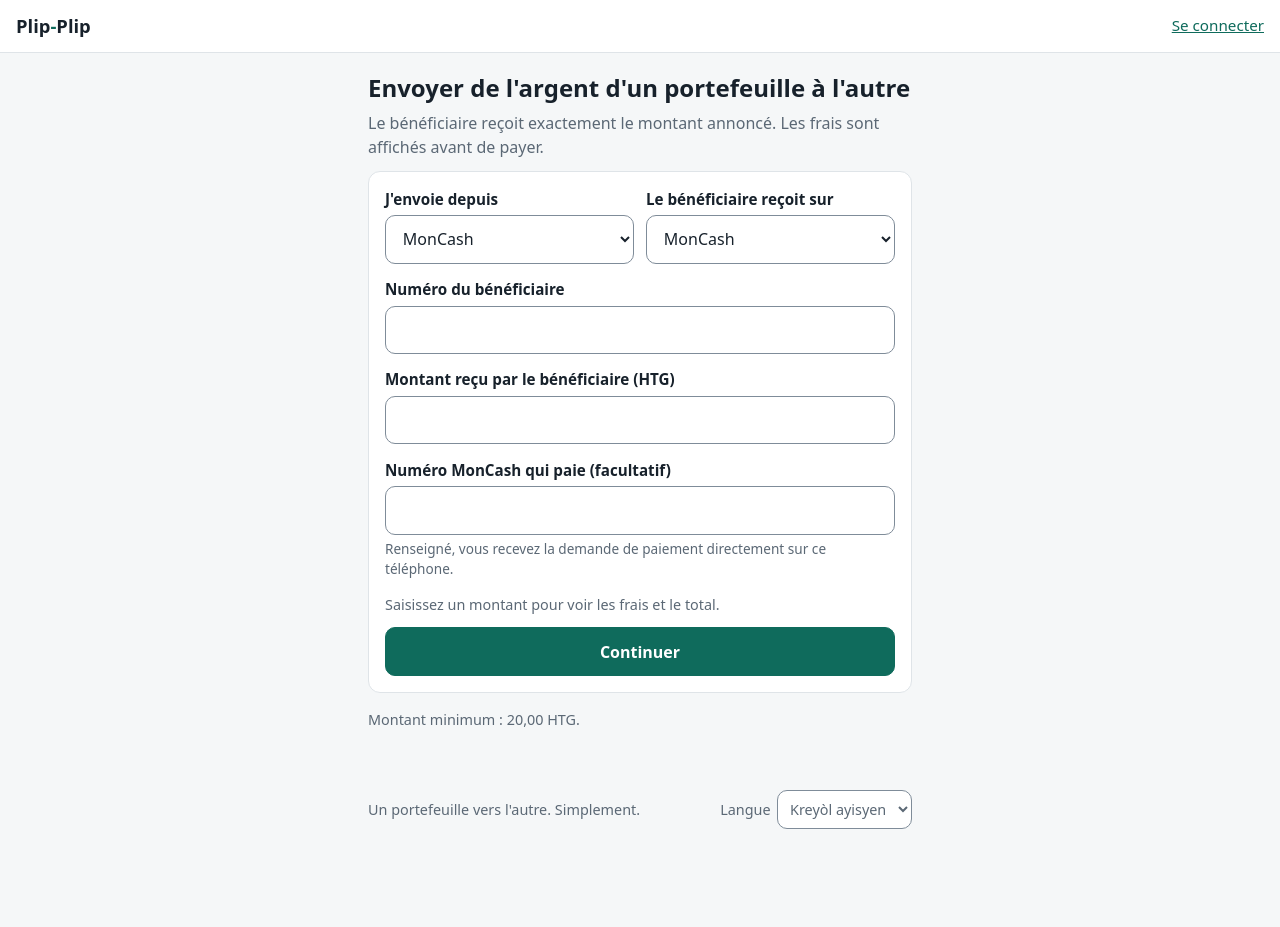
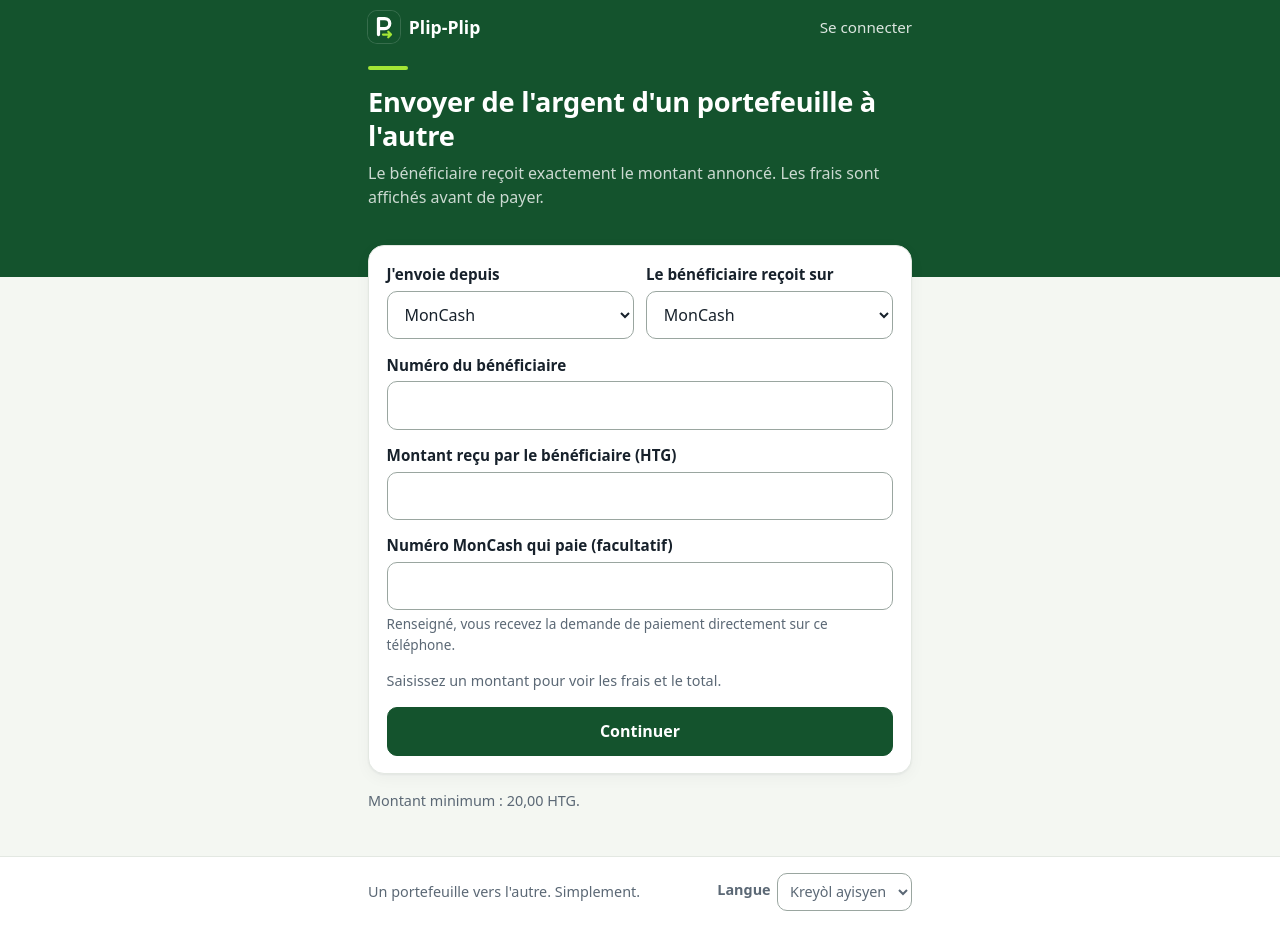
Before and after one commit to Vaillantval/Tr_Plip-Plip_web, a Django app: page / in a window 1280 px wide. Before the commit the page ends 829 px from the top, so only its background shows below. Run offline with Django 5.2, Linux system fonts and the light colour scheme; data comes from the database, SQL or seed files in the repository; data that the repository does not hold is empty; parts of the project's set-up code (start-up, migrations or seed data) failed here and were passed over.

Commit message:
Site client : habillage aux couleurs de Plip-Plip (logo A)
- En-tete vert fonce avec le logo, icone d'onglet.
- Accueil : bandeau vert, la carte d'envoi le chevauche.
- Etapes paiement / transfert / recu en frise numerotee.
- Fiche transfert : montant en grand, reclamation en bulles.
- Aucun texte nouveau : rien a traduire.

Co-Authored-By: Claude Opus 5.5 <noreply@anthropic.com>

```diff
--- a/apps/web/static/web/app.css
+++ b/apps/web/static/web/app.css
@@ -1,33 +1,39 @@
 /* Plip-Plip — site client. Mobile d'abord, sans dependance externe.
-   Identite visuelle : tout l'habillage passe par les variables ci-dessous. */
+   Identite visuelle (logo A, meme palette que la console) : tout
+   l'habillage passe par les variables ci-dessous. */
 
 :root {
   /* Marque */
-  --brand: #0f6b5c;
+  --brand: #14532d;
+  --brand-deep: #0f3d22;
   --brand-ink: #ffffff;
-  --brand-soft: #e3f1ee;
+  --brand-soft: #ecfccb;
+  --accent: #a3e635;
 
   /* Neutres */
   --ink: #17212b;
   --muted: #5b6875;
-  --line: #dfe4e8;
-  --bg: #f5f7f8;
+  --line: #e3e8e2;
+  --bg: #f4f7f2;
   --surface: #ffffff;
-  --input-border: #7f8c99;
-  --neutral-soft: #eceff1;
+  --input-border: #9aa6a0;
+  --neutral-soft: #eef1ee;
 
   /* Etats */
-  --ok: #167a3a;
-  --ok-soft: #e4f4e9;
+  --ok: #166534;
+  --ok-soft: #dcfce7;
+  --progress: #075985;
+  --progress-soft: #e0f2fe;
   --warn: #8a5a00;
   --warn-soft: #fdf2d8;
   --danger: #b42318;
   --danger-soft: #fdecea;
 
-  /* Rayons */
+  /* Rayons, ombres */
   --radius-sm: 10px;
-  --radius-md: 12px;
+  --radius-md: 16px;
   --radius-full: 999px;
+  --shadow: 0 1px 2px rgba(16, 24, 40, .05), 0 4px 16px rgba(16, 24, 40, .04);
 
   /* Dimensions */
   --tap-target: 3rem;
@@ -46,91 +52,165 @@ body {
   background: var(--bg);
   color: var(--ink);
   font: 16px/1.5 var(--font);
+  min-height: 100vh;
+  display: flex; flex-direction: column;
 }
-a { color: var(--brand); }
-h1 { font-size: 1.5rem; line-height: 1.25; margin: 0 0 .5rem; }
+a { color: var(--brand); text-underline-offset: 2px; }
+h1 { font-size: 1.5rem; line-height: 1.25; margin: 0 0 .5rem; letter-spacing: -.01em; }
 h2 { font-size: 1.1rem; margin: 0 0 .5rem; }
 p { margin: 0 0 .75rem; }
 
-.top {
-  display: flex; align-items: center; gap: 1rem;
-  padding: .75rem 1rem; background: var(--surface); border-bottom: 1px solid var(--line);
+/* En-tete */
+.top { background: var(--brand); color: var(--brand-ink); }
+.top-in {
+  max-width: var(--content-width); margin: 0 auto;
+  display: flex; align-items: center; gap: 1rem; padding: .7rem 1rem;
 }
-.brand { font-weight: 700; font-size: 1.15rem; color: var(--ink); text-decoration: none; }
-.brand span { color: var(--brand); }
-.top nav { margin-left: auto; display: flex; align-items: center; gap: .75rem; font-size: .95rem; }
+.brand {
+  display: inline-flex; align-items: center; gap: .55rem;
+  font-weight: 700; font-size: 1.1rem; color: inherit; text-decoration: none;
+}
+.brand img { width: 2rem; height: 2rem; border-radius: 9px; box-shadow: 0 0 0 1px rgba(255, 255, 255, .15); }
+.top nav { margin-left: auto; display: flex; align-items: center; gap: 1rem; font-size: .95rem; }
+.top nav a, .top nav button.link { color: rgba(255, 255, 255, .85); text-decoration: none; font-weight: 500; }
+.top nav a:hover, .top nav button.link:hover { color: #fff; }
 .top nav form { margin: 0; }
 
-.wrap { max-width: var(--content-width); margin: 0 auto; padding: 1.25rem 1rem 2rem; }
+/* Bandeau d'accueil : prolonge l'en-tete, la carte d'envoi le chevauche. */
+.hero { background: var(--brand); color: var(--brand-ink); }
+.hero-in { max-width: var(--content-width); margin: 0 auto; padding: .75rem 1rem 4.25rem; }
+.hero h1 { font-size: 1.7rem; }
+.hero .lead { color: rgba(255, 255, 255, .78); margin: 0; }
+.hero-mark { display: block; width: 2.5rem; height: 4px; border-radius: 2px; background: var(--accent); margin: 0 0 .9rem; }
+.hero + .wrap { margin-top: -3.25rem; }
+
+.wrap { width: 100%; max-width: var(--content-width); margin: 0 auto; padding: 1.25rem 1rem 2rem; flex: 1; }
 .lead { color: var(--muted); }
 .muted { color: var(--muted); font-size: .9rem; }
 .mono { font-family: var(--font-mono); letter-spacing: .02em; }
 
 .card {
   background: var(--surface); border: 1px solid var(--line); border-radius: var(--radius-md);
-  padding: 1rem; margin: 0 0 1rem;
+  padding: 1.1rem; margin: 0 0 1rem; box-shadow: var(--shadow);
 }
+.card > :last-child { margin-bottom: 0; }
 
+/* Formulaires */
 .field { margin: 0 0 .9rem; }
-.field label { display: block; font-weight: 600; font-size: .95rem; margin: 0 0 .3rem; }
+.field label, form > label, fieldset legend { display: block; font-weight: 600; font-size: .95rem; margin: 0 0 .3rem; }
 .field .help { color: var(--muted); font-size: .85rem; margin: .25rem 0 0; }
-.field .error { color: var(--danger); font-size: .9rem; margin: .25rem 0 0; }
-input, select {
+.field .error, .error { color: var(--danger); font-size: .9rem; margin: .25rem 0 0; }
+input, select, textarea {
   width: 100%; font: inherit; color: inherit;
   padding: .7rem .8rem; border: 1px solid var(--input-border); border-radius: var(--radius-sm);
   background: var(--surface);
   min-height: var(--tap-target);
 }
-input:focus, select:focus, button:focus-visible, .button:focus-visible {
-  outline: 3px solid color-mix(in srgb, var(--brand) 35%, transparent); outline-offset: 1px; border-color: var(--brand);
+textarea { resize: vertical; margin: 0 0 .75rem; }
+input[type="radio"], input[type="checkbox"] {
+  width: 1.15rem; height: 1.15rem; min-height: 0; padding: 0; margin: 0 .5rem 0 0;
+  vertical-align: -.2rem; accent-color: var(--brand);
 }
+input:focus, select:focus, textarea:focus, button:focus-visible, .button:focus-visible {
+  outline: 3px solid color-mix(in srgb, var(--accent) 70%, transparent); outline-offset: 1px; border-color: var(--brand);
+}
+fieldset { border: 0; padding: 0; margin: 0 0 1rem; }
+fieldset p { margin: 0 0 .4rem; }
+fieldset label {
+  display: block; padding: .7rem .8rem; border: 1px solid var(--line); border-radius: var(--radius-sm); cursor: pointer;
+}
+fieldset label:has(input:checked) { border-color: var(--brand); background: var(--brand-soft); }
 .row { display: grid; gap: 0 .75rem; grid-template-columns: 1fr; }
-@media (min-width: 30rem) { .row.two { grid-template-columns: 1fr 1fr; } }
+@media (min-width: 30rem) { .row.two { grid-template-columns: 1fr 1fr; align-items: end; } }
 
+/* Boutons */
 button, .button {
   display: inline-flex; align-items: center; justify-content: center; gap: .4rem;
   font: inherit; font-weight: 600; text-decoration: none; cursor: pointer;
   min-height: var(--tap-target); padding: .7rem 1.1rem; border-radius: var(--radius-sm);
   border: 1px solid var(--brand); background: var(--brand); color: var(--brand-ink);
 }
+button:hover, .button:hover { background: var(--brand-deep); }
 button.block, .button.block { width: 100%; }
 button.secondary, .button.secondary { background: var(--surface); color: var(--brand); }
+button.secondary:hover, .button.secondary:hover { background: var(--brand-soft); }
 button.link { background: none; border: 0; color: var(--brand); padding: 0; min-height: 0; font-weight: 500; }
 button[disabled] { opacity: .6; cursor: progress; }
 
+/* Messages */
 .alert { border-radius: var(--radius-sm); padding: .7rem .85rem; margin: 0 0 1rem; font-size: .95rem; }
 .alert.error { background: var(--danger-soft); color: var(--danger); }
 .alert.warning { background: var(--warn-soft); color: var(--warn); }
 .alert.success { background: var(--ok-soft); color: var(--ok); }
 .alert.info { background: var(--brand-soft); color: var(--brand); }
 
+/* Detail des frais */
+#quote { margin: .25rem 0 1rem; }
 .fees { width: 100%; border-collapse: collapse; font-size: .95rem; }
-.fees td { padding: .35rem 0; border-bottom: 1px solid var(--line); }
+.fees td { padding: .45rem 0; border-bottom: 1px dashed var(--line); }
 .fees td:last-child { text-align: right; white-space: nowrap; font-variant-numeric: tabular-nums; }
 .fees tr.receive td { font-weight: 600; }
-.fees tr.total td { border-bottom: 0; padding-top: .6rem; font-weight: 700; font-size: 1.1rem; }
-
-.pill {
-  display: inline-block; border-radius: var(--radius-full); padding: .15rem .6rem; font-size: .85rem; font-weight: 600;
+.fees tr.total td {
+  border-bottom: 0; padding: .7rem .75rem; font-weight: 700; font-size: 1.1rem;
   background: var(--brand-soft); color: var(--brand);
 }
+.fees tr.total td:first-child { border-radius: var(--radius-sm) 0 0 var(--radius-sm); }
+.fees tr.total td:last-child { border-radius: 0 var(--radius-sm) var(--radius-sm) 0; }
+.fees tr.total + tr td, .fees tr + tr.total td { border-top: 0; }
+
+/* Etats */
+.pill {
+  display: inline-flex; align-items: center; gap: .35rem;
+  border-radius: var(--radius-full); padding: .15rem .65rem; font-size: .82rem; font-weight: 600;
+  background: var(--progress-soft); color: var(--progress);
+}
+.pill::before { content: ""; width: .45rem; height: .45rem; border-radius: 50%; background: currentColor; opacity: .7; }
 .pill.delivered { background: var(--ok-soft); color: var(--ok); }
+.pill.awaiting_payment { background: var(--warn-soft); color: var(--warn); }
 .pill.expired, .pill.cancelled { background: var(--neutral-soft); color: var(--muted); }
 .pill.refunded { background: var(--warn-soft); color: var(--warn); }
+.pill.answered { background: var(--brand-soft); color: var(--brand); }
 
-.steps { display: flex; gap: .4rem; list-style: none; padding: 0; margin: .75rem 0 1rem; font-size: .85rem; }
-.steps li { flex: 1; text-align: center; padding-top: .5rem; border-top: 4px solid var(--line); color: var(--muted); }
-.steps li.done { border-color: var(--brand); color: var(--ink); }
+/* Etapes : paiement, transfert, recu */
+.steps { display: flex; list-style: none; padding: 0; margin: 1rem 0 1.1rem; font-size: .85rem; counter-reset: step; }
+.steps li { flex: 1; position: relative; text-align: center; padding-top: 2rem; color: var(--muted); counter-increment: step; }
+.steps li::before {
+  content: counter(step); position: absolute; top: 0; left: 50%; transform: translateX(-50%); z-index: 1;
+  width: 1.6rem; height: 1.6rem; border-radius: 50%; display: grid; place-items: center;
+  background: var(--surface); border: 2px solid var(--line); font-weight: 700; font-size: .8rem;
+}
+.steps li + li::after {
+  content: ""; position: absolute; top: .75rem; right: 50%; width: 100%; height: 2px; background: var(--line);
+}
+.steps li.done { color: var(--ink); font-weight: 600; }
+.steps li.done::before { content: "✓"; background: var(--brand); border-color: var(--brand); color: var(--accent); }
+.steps li.done + li.done::after { background: var(--brand); }
 
+/* Fiche transfert */
 .reference { font-size: 1.25rem; font-weight: 700; }
+.amount-big { font-size: 2rem; font-weight: 700; letter-spacing: -.02em; font-variant-numeric: tabular-nums; margin: 0; }
+.amount-big small { font-size: 1rem; color: var(--muted); font-weight: 600; }
+
+/* Listes */
 .list { list-style: none; margin: 0; padding: 0; }
-.list li a { display: flex; flex-wrap: wrap; gap: .25rem .75rem; align-items: center; color: inherit; text-decoration: none; }
 .list li + li { border-top: 1px solid var(--line); }
-.list li a { padding: .75rem 0; }
-.list .amount { margin-left: auto; font-weight: 600; font-variant-numeric: tabular-nums; }
+.list li a { display: flex; flex-wrap: wrap; gap: .25rem .75rem; align-items: center; color: inherit; text-decoration: none; padding: .8rem 0; }
+.list li a:hover .mono { color: var(--brand); text-decoration: underline; }
+.list .amount { margin-left: auto; font-weight: 700; font-variant-numeric: tabular-nums; }
+.list .meta { width: 100%; }
 
-.foot {
-  max-width: var(--content-width); margin: 0 auto; padding: 1rem 1rem 2rem; color: var(--muted); font-size: .9rem;
+/* Fil d'une reclamation */
+.thread { list-style: none; margin: 0 0 1rem; padding: 0; display: flex; flex-direction: column; gap: .6rem; }
+.thread li { max-width: 88%; padding: .6rem .85rem; border-radius: 14px; background: var(--neutral-soft); align-self: flex-start; border-bottom-left-radius: 4px; }
+.thread li.mine { align-self: flex-end; background: var(--brand); color: var(--brand-ink); border-radius: 14px; border-bottom-right-radius: 4px; }
+.thread li .who { display: block; font-size: .8rem; opacity: .75; }
+
+.pager { display: flex; justify-content: space-between; gap: 1rem; }
+
+/* Pied de page */
+.foot { border-top: 1px solid var(--line); background: var(--surface); }
+.foot-in {
+  max-width: var(--content-width); margin: 0 auto; padding: 1rem; color: var(--muted); font-size: .9rem;
   display: flex; flex-wrap: wrap; gap: .5rem 1rem; align-items: center;
 }
 .foot form { margin-left: auto; display: flex; gap: .4rem; align-items: center; }
--- a/apps/web/templates/web/base.html
+++ b/apps/web/templates/web/base.html
@@ -6,11 +6,14 @@
   <meta name="viewport" content="width=device-width, initial-scale=1">
   <title>{% block title %}Plip-Plip{% endblock %}</title>
   <link rel="stylesheet" href="{% static 'web/app.css' %}">
+  <link rel="icon" href="{% static 'web/logo.svg' %}" type="image/svg+xml">
+  <meta name="theme-color" content="#14532d">
   <script src="{% static 'web/htmx-2.0.4.min.js' %}" defer></script>
 </head>
 <body hx-headers='{"X-CSRFToken": "{{ csrf_token }}"}'>
   <header class="top">
-    <a class="brand" href="{% url 'web:home' %}">Plip<span>-</span>Plip</a>
+   <div class="top-in">
+    <a class="brand" href="{% url 'web:home' %}"><img src="{% static 'web/logo.svg' %}" alt="" width="32" height="32">Plip-Plip</a>
     <nav>
       {% if request.customer %}
         <a href="{% url 'web:transfers' %}">{% translate "Mes transferts" %}</a>
@@ -22,7 +25,10 @@
         <a href="{% url 'web:login' %}">{% translate "Se connecter" %}</a>
       {% endif %}
     </nav>
+   </div>
   </header>
+
+  {% block hero %}{% endblock %}
 
   <main class="wrap">
     {% if messages %}
@@ -34,6 +40,7 @@
   </main>
 
   <footer class="foot">
+   <div class="foot-in">
     <span>{% translate "Un portefeuille vers l'autre. Simplement." %}</span>
     <form method="post" action="{% url 'set_language' %}">
       {% csrf_token %}
@@ -50,6 +57,7 @@
         <button type="submit" class="secondary">{% translate "OK" %}</button>
       </noscript>
     </form>
+   </div>
   </footer>
 </body>
 </html>
--- a/apps/web/templates/web/confirm.html
+++ b/apps/web/templates/web/confirm.html
@@ -16,7 +16,7 @@
   {% include "web/partials/fees.html" with quote=quote %}
 </section>
 
-<form method="post" action="{% url 'web:confirm' %}" onsubmit="this.querySelector('button').disabled = true;">
+<form class="card" method="post" action="{% url 'web:confirm' %}" onsubmit="this.querySelector('button').disabled = true;">
   {% csrf_token %}
   <input type="hidden" name="idempotency_key" value="{{ idempotency_key }}">
   {# Valeur machine : sans unlocalize, le francais ecrit 1090,00 et le serveur ne la relit pas. #}
@@ -27,7 +27,7 @@
     {% blocktranslate trimmed with total=quote.total_charged|htg %}Payer {{ total }} HTG{% endblocktranslate %}
   </button>
 </form>
-<p class="muted" style="margin-top:.75rem">
+<p class="muted" style="margin-top:1rem; text-align:center">
   <a href="{% url 'web:home' %}">{% translate "Modifier l'envoi" %}</a>
 </p>
 {% endblock %}
--- a/apps/web/templates/web/home.html
+++ b/apps/web/templates/web/home.html
@@ -1,8 +1,15 @@
 {% extends "web/base.html" %}
 {% load i18n web_tags %}
+{% block hero %}
+<section class="hero">
+  <div class="hero-in">
+    <span class="hero-mark" aria-hidden="true"></span>
+    <h1>{% translate "Envoyer de l'argent d'un portefeuille à l'autre" %}</h1>
+    <p class="lead">{% translate "Le bénéficiaire reçoit exactement le montant annoncé. Les frais sont affichés avant de payer." %}</p>
+  </div>
+</section>
+{% endblock %}
 {% block content %}
-<h1>{% translate "Envoyer de l'argent d'un portefeuille à l'autre" %}</h1>
-<p class="lead">{% translate "Le bénéficiaire reçoit exactement le montant annoncé. Les frais sont affichés avant de payer." %}</p>
 
 {% if saturated %}
   <p class="alert warning" data-banner="saturated">{{ saturated }}</p>
```
Also changed, not shown: apps/web/templates/web/transfer_detail.html (+10 -7 lines), apps/web/templates/web/transfers.html (+4 -4 lines), apps/web/static/web/logo.svg (added).
